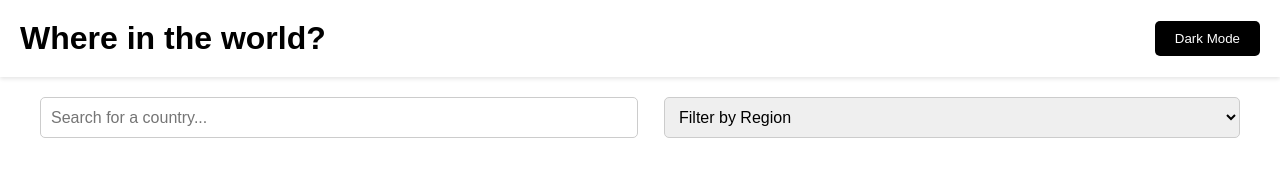
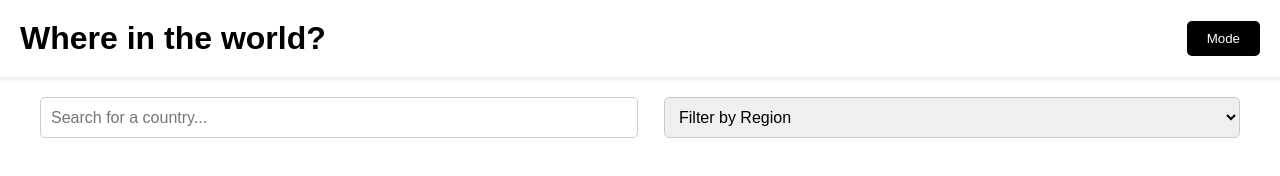
Before and after one commit to lestersinjacreater/countries, a plain HTML site: page index.html in a window 1280 px wide. Drawn offline with Linux system fonts and the light colour scheme; no server answers.

Commit message:
second commit

```diff
--- a/index.html
+++ b/index.html
@@ -10,7 +10,7 @@
 <body>
     <header>
         <h1>Where in the world?</h1>
-        <button id="toggle-dark-mode">Dark Mode</button>
+        <button id="toggle-dark-mode">Mode</button>
     </header>
     <main>
         <div class="search-filter">
```
